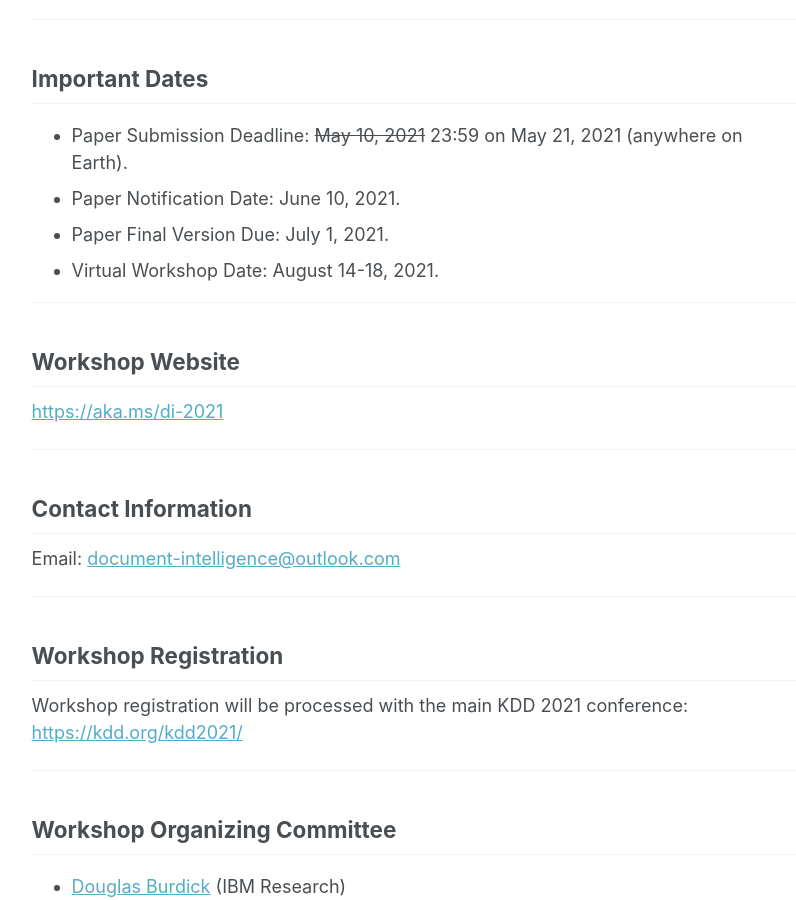
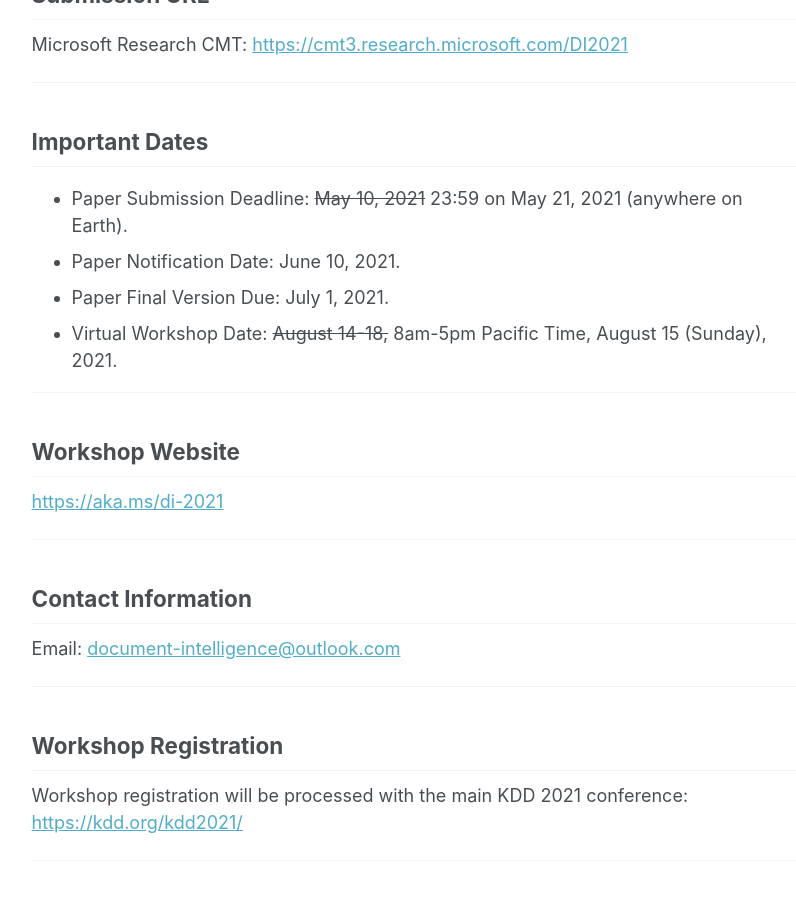
Before and after one commit to document-intelligence/DI-2022, a Jekyll site: the page built from _pages/cfp.md, in a window 1280 px wide and 900 px high, scrolled down 3299 px. Shown: the whole window, without its empty margins (250-1046 px from the left). Built offline with Jekyll 4.4.1, drawn with Linux system fonts in a browser that asks for light colours; some of the changed text lies outside the part shown.

Commit message:
Update cfp.md

```diff
--- a/_pages/cfp.md
+++ b/_pages/cfp.md
@@ -13,6 +13,7 @@ redirect_from:
 
 ## UPDATES
 
+- June 7: Updated workshop date & time: 8am-5pm Pacific Time, August 15 (Sunday), 2021.
 - June 3: In the [Invited Talks](https://document-intelligence.github.io/DI-2021/talks/) section:
   - Welcome [Don Metzler](https://research.google/people/DonaldMetzler/) as our latest addition to the list of invited speakers!
   - Added bio for our invited speaker Prof. [Heng Ji](https://cs.illinois.edu/about/people/faculty/hengji).
@@ -114,7 +115,7 @@ Microsoft Research CMT: <https://cmt3.research.microsoft.com/DI2021>
 - Paper Submission Deadline: ~~May 10, 2021~~ 23:59 on May 21, 2021 (anywhere on Earth).
 - Paper Notification Date: June 10, 2021.
 - Paper Final Version Due: July 1, 2021.
-- Virtual Workshop Date: August 14-18, 2021.
+- Virtual Workshop Date: ~~August 14-18,~~ 8am-5pm Pacific Time, August 15 (Sunday), 2021.
 
 ------
 
```
